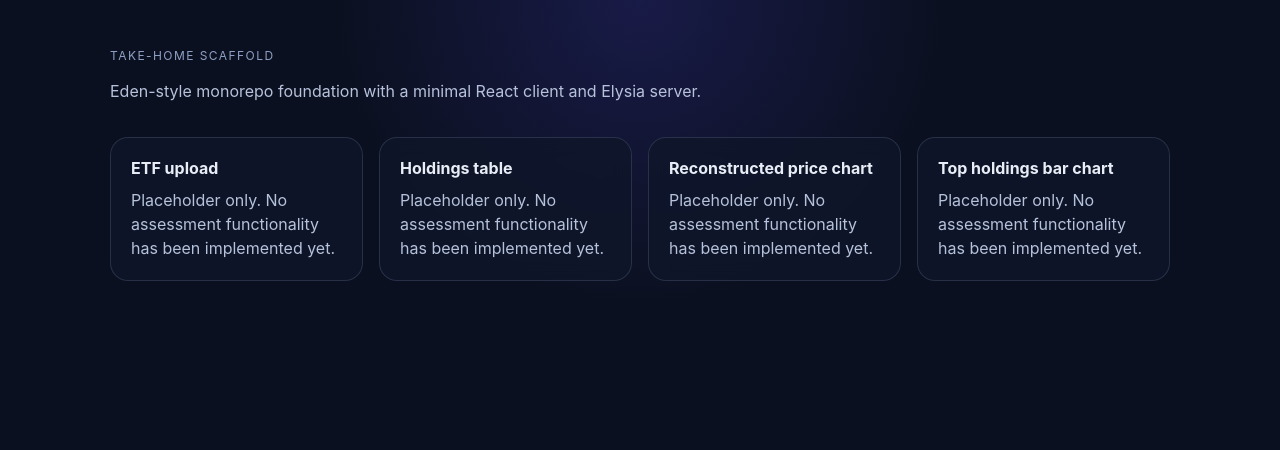
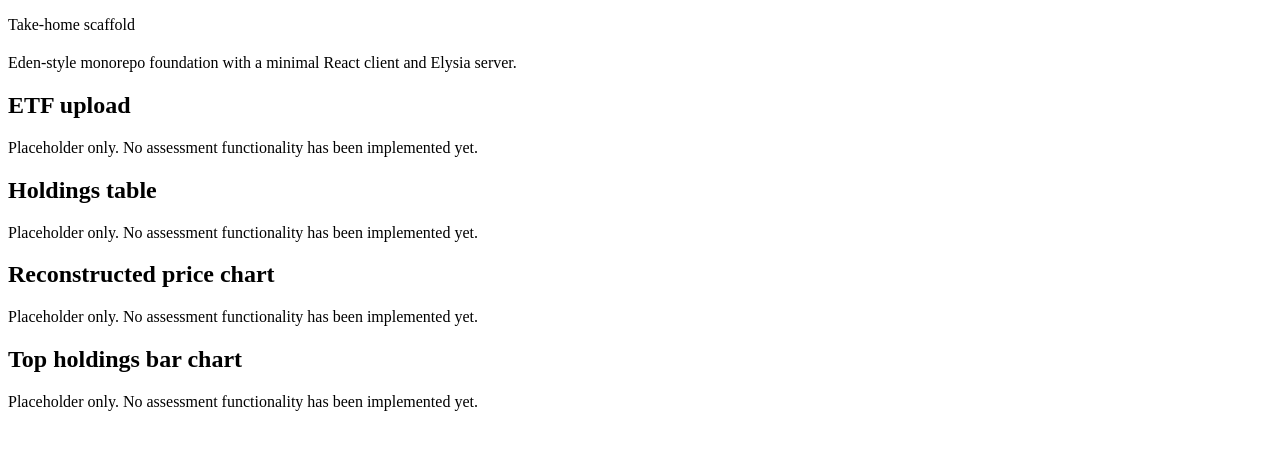
Before and after one commit to robinasaki/ETF-Titan, a React (Vite) app in the folder apps/web/: page / in a window 1280 px wide. Shown: the top 450 px of the page. Built offline with nearby package versions, Linux system fonts and the light colour scheme; what tamagui would draw is missing.

Commit message:
[tamagui] Getting rid of styles.css, centralize style def into tamagui

```diff
--- a/apps/web/src/main.tsx
+++ b/apps/web/src/main.tsx
@@ -1,11 +1,10 @@
 import React from "react";
 import ReactDOM from "react-dom/client";
+
 import { TamaguiProvider } from "tamagui";
-
 import { tamaguiConfig } from "@etf-titan/shared/theme.tamagui";
 
 import App from "./App";
-import "./styles.css";
 
 ReactDOM.createRoot(document.getElementById("root")!).render(
   <React.StrictMode>
--- a/apps/web/src/styles.css
+++ /dev/null
@@ -1,77 +0,0 @@
-:root {
-  font-family: Inter, system-ui, -apple-system, BlinkMacSystemFont, "Segoe UI", sans-serif;
-  color: #e8edf6;
-  background: #0b1020;
-}
-
-* {
-  box-sizing: border-box;
-}
-
-body {
-  margin: 0;
-  min-width: 320px;
-  min-height: 100vh;
-  background:
-    radial-gradient(circle at top, rgba(79, 70, 229, 0.2), transparent 30%),
-    #0b1020;
-}
-
-#root {
-  min-height: 100vh;
-}
-
-.app-shell {
-  width: min(100%, 1100px);
-  margin: 0 auto;
-  padding: 48px 20px 64px;
-}
-
-.hero {
-  margin-bottom: 32px;
-}
-
-.eyebrow {
-  margin: 0 0 8px;
-  text-transform: uppercase;
-  letter-spacing: 0.12em;
-  color: #8ea0c4;
-  font-size: 0.75rem;
-}
-
-.hero h1 {
-  margin: 0;
-  font-size: clamp(2.5rem, 8vw, 4.5rem);
-}
-
-.subtitle {
-  max-width: 640px;
-  color: #b6c2db;
-  line-height: 1.6;
-}
-
-.grid {
-  display: grid;
-  grid-template-columns: repeat(auto-fit, minmax(220px, 1fr));
-  gap: 16px;
-}
-
-.card {
-  padding: 20px;
-  border: 1px solid rgba(142, 160, 196, 0.2);
-  border-radius: 18px;
-  background: rgba(15, 23, 42, 0.82);
-  backdrop-filter: blur(10px);
-}
-
-.card h2 {
-  margin-top: 0;
-  margin-bottom: 10px;
-  font-size: 1rem;
-}
-
-.card p {
-  margin: 0;
-  color: #b6c2db;
-  line-height: 1.5;
-}
```
